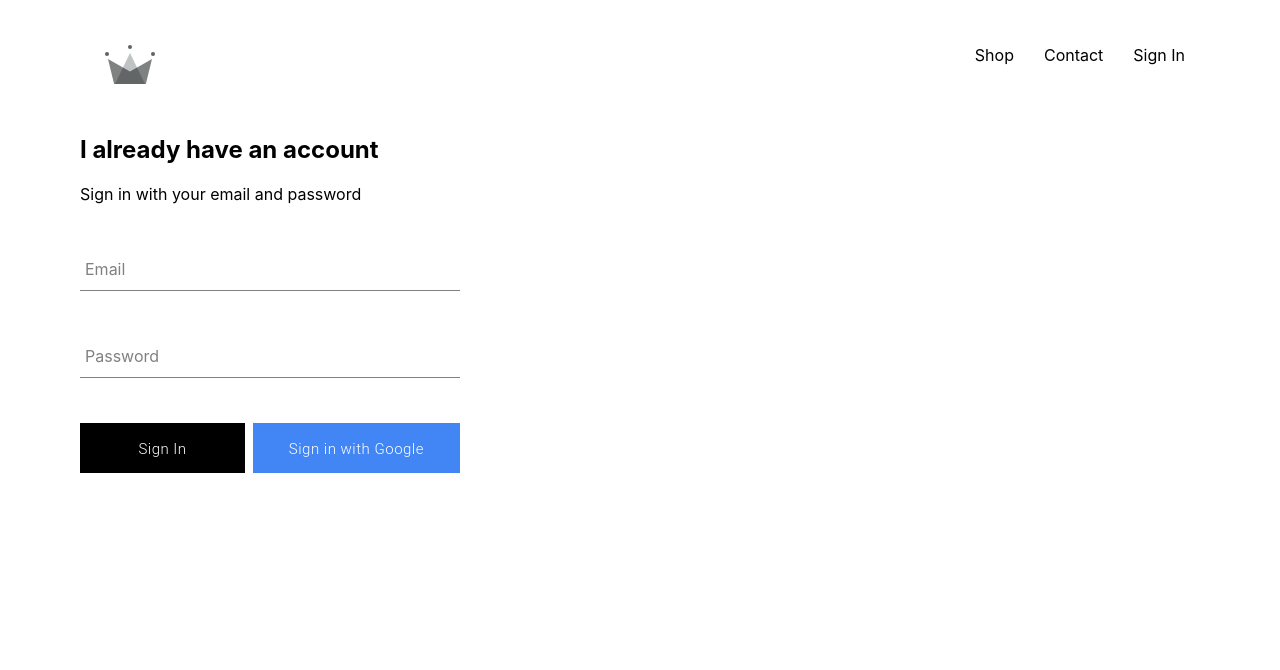
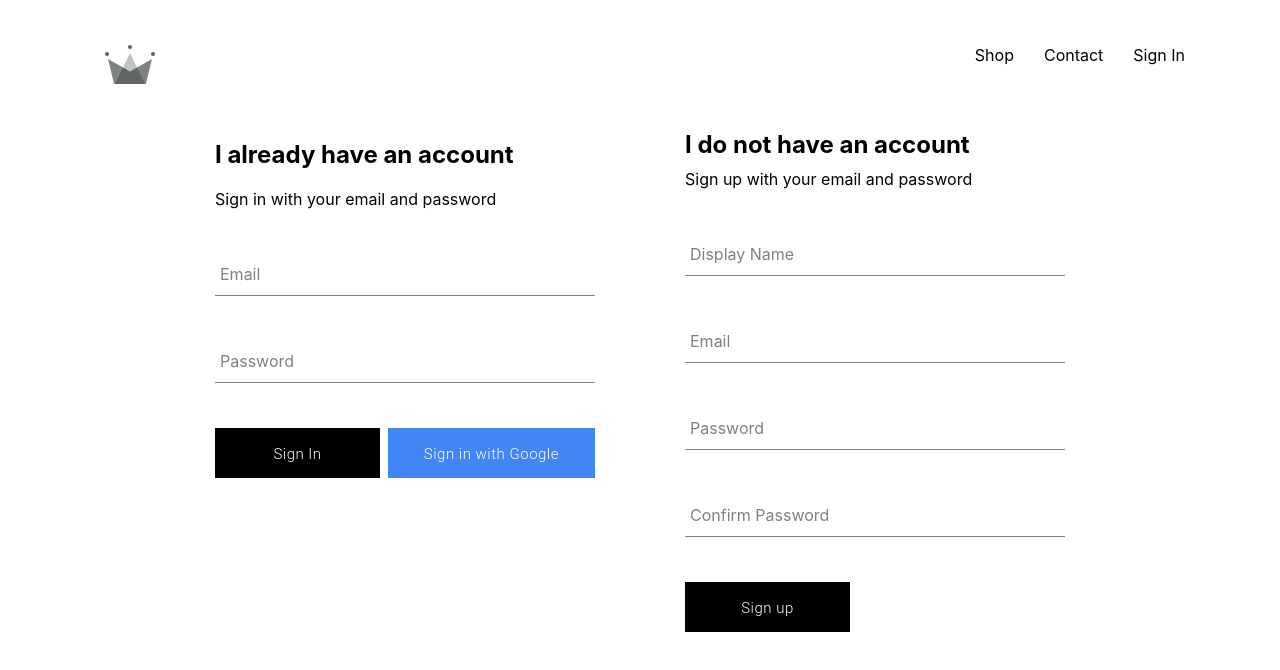
Before and after one commit to Khalem/clothing-ecommerce, a React (Create React App) app: page /signin in a window 1280 px wide. Shown: the top 670 px of the page. Built offline with nearby package versions, Linux system fonts and the light colour scheme; no server answers.

Commit message:
implemented firebase utils, can now store authenticated users into firestore database

```diff
--- a/src/App.js
+++ b/src/App.js
@@ -7,7 +7,7 @@
 import ShopPage from './pages/shop/shop.component';
 import SignInSignUpPage from './pages/sign-in-sign-up/sign-in-sign-up.component';
 import Header from './components/header/header.component';
-import { auth } from './firebase/firebase.utils';
+import { auth, createUserProfileDocument } from './firebase/firebase.utils';
 
 
 class App extends React.Component {
@@ -22,10 +22,23 @@
   unsubscribeFromAuth = null;
 
   componentDidMount() {
-    this.unsubscribeFromAuth = auth.onAuthStateChanged(user => {
-      this.setState({ currentUser: user });
+    this.unsubscribeFromAuth = auth.onAuthStateChanged(async userAuth => {
+      if (userAuth) {
+        const userRef = await createUserProfileDocument(userAuth);
 
-      console.log(user);
+        userRef.onSnapshot(snapShot => {
+          this.setState({
+            currentUser: {
+              id: snapShot.id,
+              ...snapShot.data()
+            }
+          });
+
+          console.log(this.state);
+        });
+      } else {
+        this.setState({ currentUser: userAuth });
+      }
     });
   }
 
--- /dev/null
+++ b/src/components/sign-up/sign-up.component.jsx
@@ -0,0 +1,102 @@
+import React from 'react';
+
+import FormInput from '../form-input/form-input.component';
+import CustomButton from '../custom-button/custom-button.component';
+
+import { auth, createUserProfileDocument } from '../../firebase/firebase.utils';
+
+import './sign-up.styles.scss';
+
+class SignUp extends React.Component {
+    constructor() {
+        super();
+
+        this.state = {
+            displayName: '',
+            email: '',
+            password: '',
+            confirmPassword: ''
+        };
+    }
+
+    handleSubmit = async event => {
+        event.preventDefault();
+
+        const { displayName, email, password, confirmPassword } = this.state;
+
+        if (password != confirmPassword) {
+            alert("Passwords don't match!");
+            return;
+        }
+
+        try {
+            const { user } = await auth.createUserWithEmailAndPassword(email, password);
+
+            await createUserProfileDocument(user, { displayName });
+
+            this.setState({
+                displayName: '',
+                email: '',
+                password: '',
+                confirmPassword: ''
+            });
+        } catch (error) {
+            console.error(error);
+        }
+    }
+
+
+    handleChange = event => {
+        const { name, value } = event.target;
+
+        this.setState({ [name]: value });
+    }
+
+    render() {
+        const { displayName, email, password, confirmPassword } = this.state;
+        return (
+            <div className='sign-up'>
+                <h2 className='title'>I do not have an account</h2>
+                <span>Sign up with your email and password</span>
+                <form className='sign-up-form' onSubmit={this.handleSubmit}>
+                    <FormInput
+                        type='text'
+                        name='displayName'
+                        value={displayName}
+                        onChange={this.handleChange}
+                        label='Display Name'
+                        required
+                    />
+                    <FormInput
+                        type='email'
+                        name='email'
+                        value={email}
+                        onChange={this.handleChange}
+                        label='Email'
+                        required
+                    />
+                    <FormInput
+                        type='password'
+                        name='password'
+                        value={password}
+                        onChange={this.handleChange}
+                        label='Password'
+                        required
+                    />
+                    <FormInput
+                        type='password'
+                        name='confirmPassword'
+                        value={confirmPassword}
+                        onChange={this.handleChange}
+                        label='Confirm Password'
+                        required
+                    />
+                    <CustomButton type='submit'>Sign up</CustomButton>
+                </form>
+            </div>
+        );
+    }
+}
+
+
+export default SignUp;
--- /dev/null
+++ b/src/components/sign-up/sign-up.styles.scss
@@ -0,0 +1,15 @@
+.sign-up {
+    display: flex;
+    flex-direction: column;
+    width: 70vw;
+    margin: 50px auto 0 auto;
+
+    .title {
+        margin: 10px 0;
+    }
+
+    @media only screen and (min-width: 768px) {
+        width: 380px;
+        margin: 0;
+    }
+}
--- a/src/firebase/firebase.utils.js
+++ b/src/firebase/firebase.utils.js
@@ -13,6 +13,31 @@
     appId: "1:478273845912:web:044ba2ee961b465a3d2eed"
 };
 
+export const createUserProfileDocument = async (userAuth, additionalData) => {
+    if (!userAuth) return;
+
+    const userRef = firestore.doc(`users/${userAuth.uid}`);
+    const snapShot = await userRef.get();
+
+    if (!snapShot.exists) {
+        const { displayName, email } = userAuth;
+        const createdAt = new Date();
+
+        try {
+            await userRef.set({
+                displayName,
+                email,
+                createdAt,
+                ...additionalData
+            });
+        } catch (error) {
+            console.log('error creating user: ', error.message);
+        }
+    }
+
+    return userRef;
+}
+
 firebase.initializeApp(config);
 
 export const auth = firebase.auth();
--- a/src/pages/sign-in-sign-up/sign-in-sign-up.component.jsx
+++ b/src/pages/sign-in-sign-up/sign-in-sign-up.component.jsx
@@ -1,11 +1,13 @@
 import React from 'react';
 import SignIn from '../../components/sign-in/sign-in.component';
+import SignUp from '../../components/sign-up/sign-up.component';
 
 import './sign-in-sign-up.styles.scss';
 
 const SignInSignUpPage = () => (
-    <div className='sign-in-and-sign-up'>
+    <div className='sign-in-sign-up'>
         <SignIn />
+        <SignUp />
     </div>
 );
 
--- a/src/pages/sign-in-sign-up/sign-in-sign-up.styles.scss
+++ b/src/pages/sign-in-sign-up/sign-in-sign-up.styles.scss
@@ -0,0 +1,8 @@
+.sign-in-sign-up {
+    @media only screen and (min-width: 1080px) {
+        width: 850px;
+        display: flex;
+        justify-content: space-between;
+        margin: 30px auto;
+    }
+}
```
